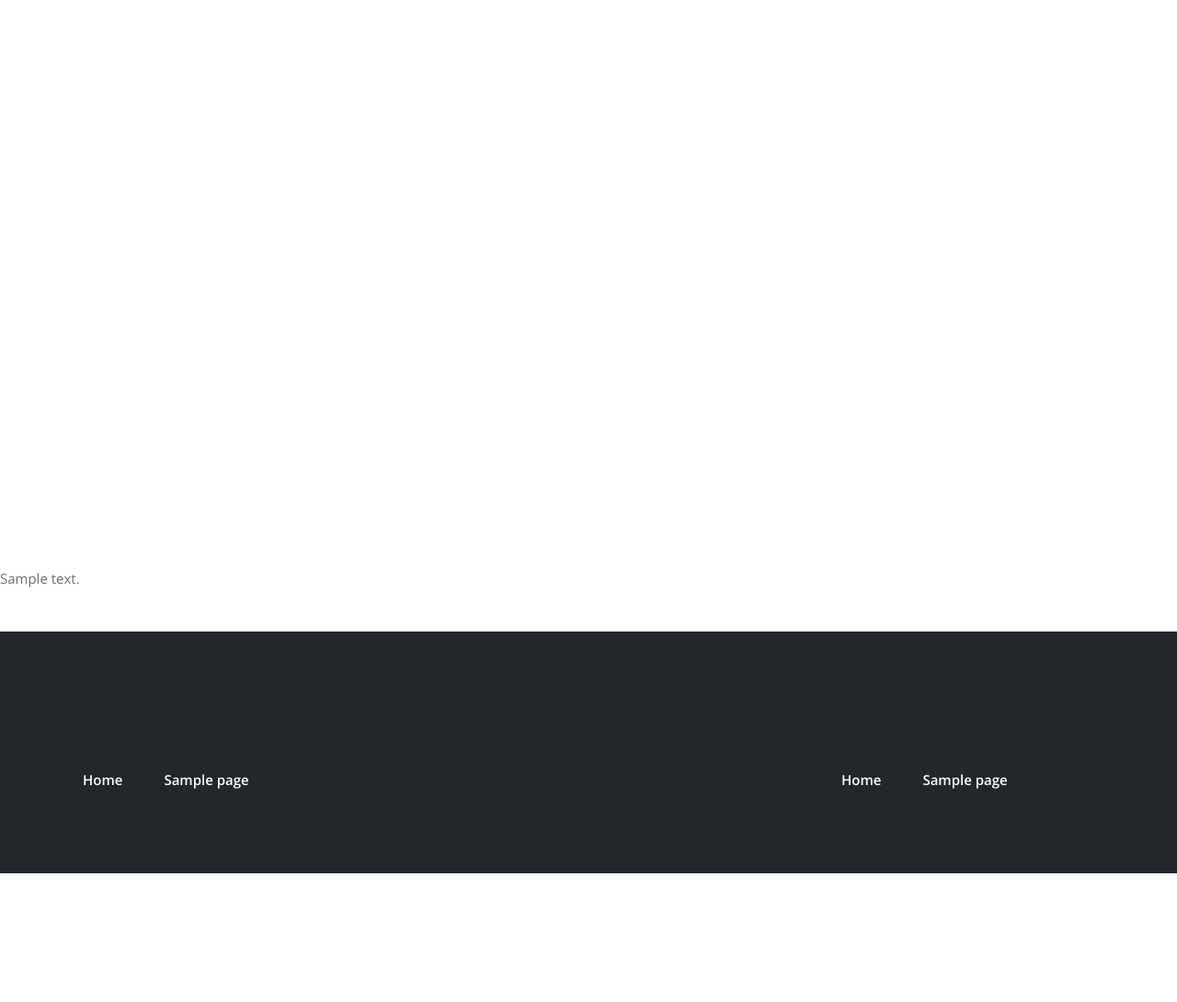
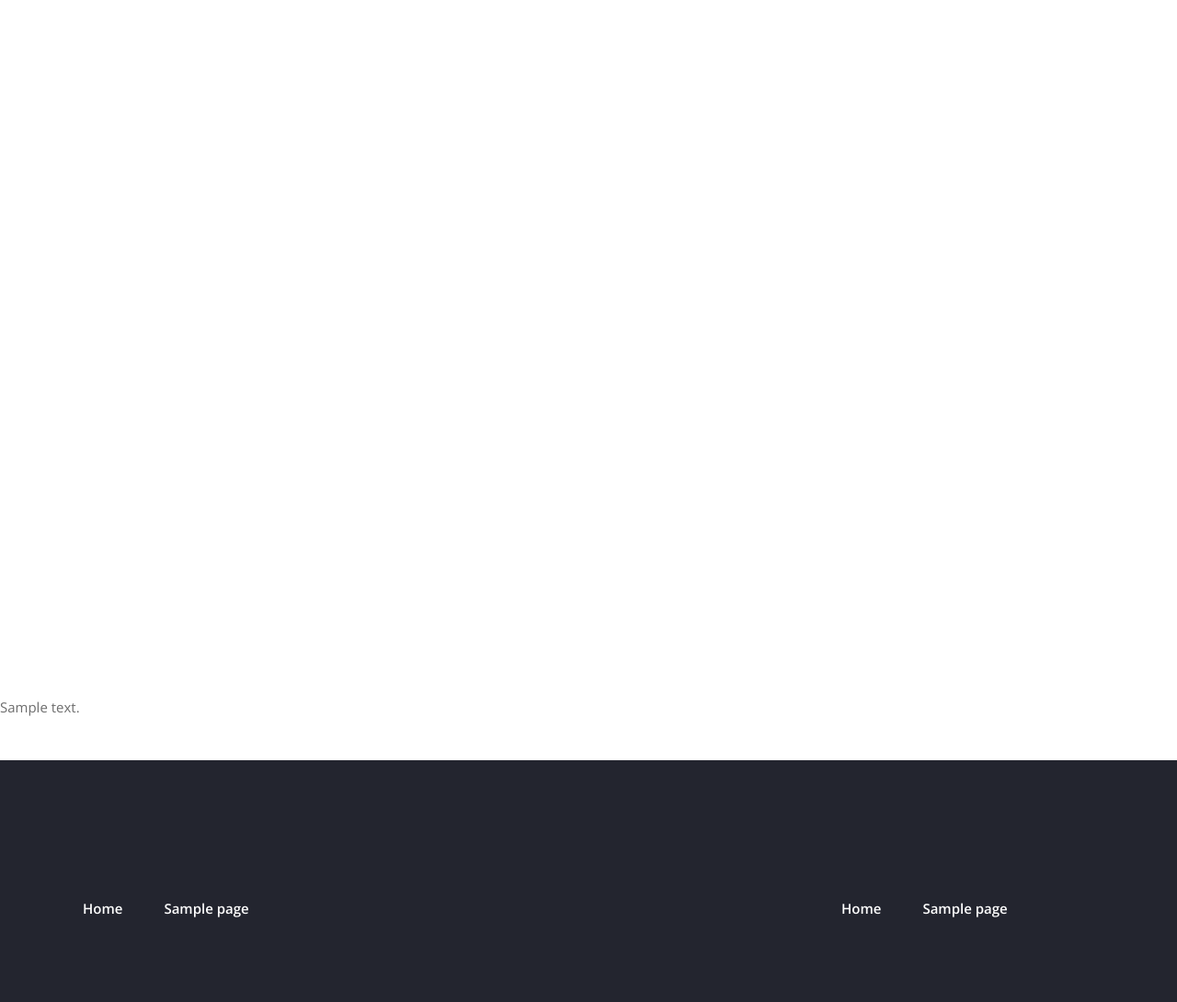
Before and after one commit to RURAWEB/bedrock, a WordPress theme: template web/app/themes/awc/front-page.php in a window 1280 px wide. Shown: the part 141-1231 px from the top of the page at 92% size. Before the commit the page ends 1091 px from the top, so only its background shows below. Run offline with PHP 8.4 and a stand-in for WordPress, Linux system fonts and the light colour scheme; the site name, menu and one post (Sample post) are stand-ins, and other content is empty; style sheets or scripts are compiled from the project's sources.

Commit message:
fix: corrections mineures

```diff
--- a/web/app/themes/awc/sass/_variables.scss
+++ b/web/app/themes/awc/sass/_variables.scss
@@ -19,7 +19,7 @@ $background: #23252f;
 */
 
 /** --- Typo --- */
-@import url('https://fonts.googleapis.com/css2?family=Open+Sans:wght@400;600;700&display=swap');
+@import url('https://fonts.googleapis.com/css2?family=Open+Sans:wght@300;400;600;700&display=swap');
 $ff-body:  'Open Sans', 'Helvetica', 'Arial', sans-serif;
 
 /**
--- a/web/app/themes/awc/sass/sections/_aide-instructions.scss
+++ b/web/app/themes/awc/sass/sections/_aide-instructions.scss
@@ -2,6 +2,7 @@
 
 #aide-instructions {
   height: calc(100vh - 140px);
+  margin-top: 140px;
 
   #banner {
     img { filter: brightness(.8); }
```
